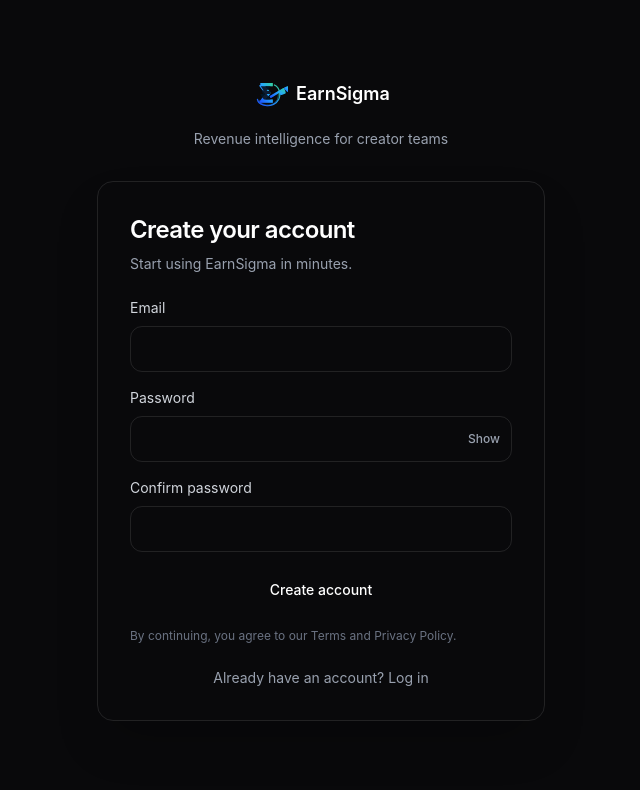
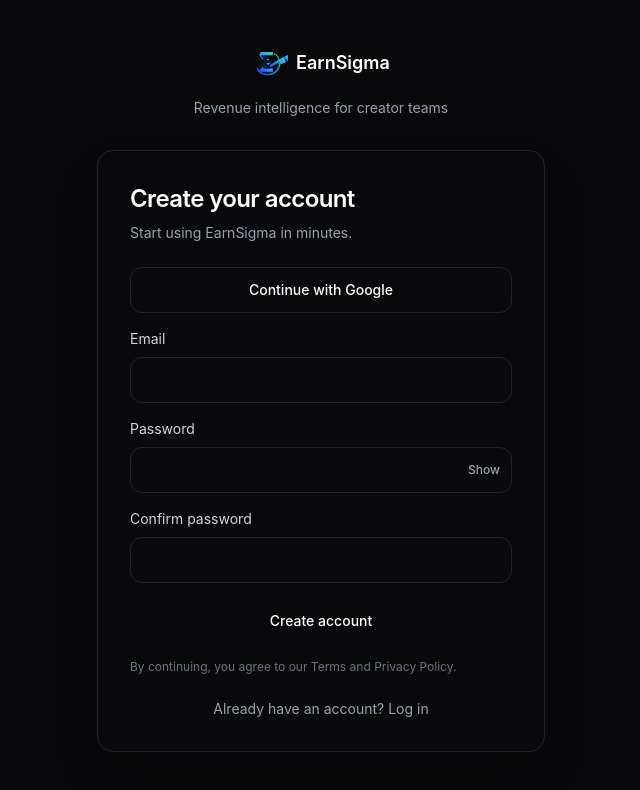
Before and after one commit to Rudolf4265/earnsignal-web, a Next.js app: page /signup in a window 1280 px wide. Shown: the top 790 px of the page, without its empty margins (319-959 px from the left). Built offline with nearby package versions, Linux system fonts and the light colour scheme.

Commit message:
Add Google OAuth sign-in via Supabase Auth

```diff
--- a/app/(auth)/auth/callback/page.tsx
+++ b/app/(auth)/auth/callback/page.tsx
@@ -14,6 +14,7 @@
     let isMounted = true;
 
     const loadSession = async () => {
+      try {
         const { data } = await getSession();
 
         if (!isMounted) {
@@ -24,6 +25,11 @@
           router.replace("/app");
         } else {
           setLoading(false);
+        }
+      } catch {
+        if (isMounted) {
+          setLoading(false);
+        }
       }
     };
 
--- a/app/(auth)/login/page.tsx
+++ b/app/(auth)/login/page.tsx
@@ -5,6 +5,7 @@
 import { useRouter } from "next/navigation";
 import AuthShell from "../_components/auth-shell";
 import { createClient } from "@/src/lib/supabase/client";
+import { signInWithGoogle } from "@/src/lib/supabase/oauth";
 
 export default function LoginPage() {
   const router = useRouter();
@@ -12,7 +13,25 @@
   const [password, setPassword] = useState("");
   const [showPassword, setShowPassword] = useState(false);
   const [loading, setLoading] = useState(false);
+  const [googleLoading, setGoogleLoading] = useState(false);
   const [error, setError] = useState("");
+
+
+  const handleGoogleSignIn = async () => {
+    setError("");
+    setGoogleLoading(true);
+
+    try {
+      await signInWithGoogle();
+    } catch (googleError) {
+      setError(
+        googleError instanceof Error
+          ? googleError.message
+          : "Unable to continue with Google right now. Please try again.",
+      );
+      setGoogleLoading(false);
+    }
+  };
 
   const handleSubmit = async (event: FormEvent<HTMLFormElement>) => {
     event.preventDefault();
@@ -54,6 +73,20 @@
             {error}
           </div>
         )}
+
+        <button
+          type="button"
+          onClick={handleGoogleSignIn}
+          disabled={googleLoading || loading}
+          className="w-full rounded-xl border border-white/10 bg-navy-950 py-3 text-sm font-medium text-white transition hover:border-white/20 disabled:opacity-50"
+        >
+          <span className="inline-flex items-center justify-center">
+            {googleLoading && (
+              <span className="mr-2 h-4 w-4 animate-spin rounded-full border-2 border-white border-t-transparent" />
+            )}
+            {googleLoading ? "Connecting..." : "Continue with Google"}
+          </span>
+        </button>
 
         <label className="block text-sm">
           <span className="mb-2 block text-gray-300">Email</span>
--- a/app/(auth)/signup/page.tsx
+++ b/app/(auth)/signup/page.tsx
@@ -5,6 +5,7 @@
 import { useRouter } from "next/navigation";
 import AuthShell from "../_components/auth-shell";
 import { createClient } from "@/src/lib/supabase/client";
+import { signInWithGoogle } from "@/src/lib/supabase/oauth";
 
 export default function SignupPage() {
   const router = useRouter();
@@ -13,6 +14,7 @@
   const [confirmPassword, setConfirmPassword] = useState("");
   const [showPassword, setShowPassword] = useState(false);
   const [loading, setLoading] = useState(false);
+  const [googleLoading, setGoogleLoading] = useState(false);
   const [error, setError] = useState("");
   const [success, setSuccess] = useState("");
 
@@ -20,6 +22,24 @@
     () => confirmPassword.length > 0 && password !== confirmPassword,
     [confirmPassword, password],
   );
+
+
+  const handleGoogleSignIn = async () => {
+    setError("");
+    setSuccess("");
+    setGoogleLoading(true);
+
+    try {
+      await signInWithGoogle();
+    } catch (googleError) {
+      setError(
+        googleError instanceof Error
+          ? googleError.message
+          : "Unable to continue with Google right now. Please try again.",
+      );
+      setGoogleLoading(false);
+    }
+  };
 
   const handleSubmit = async (event: FormEvent<HTMLFormElement>) => {
     event.preventDefault();
@@ -89,6 +109,20 @@
             .
           </div>
         )}
+
+        <button
+          type="button"
+          onClick={handleGoogleSignIn}
+          disabled={googleLoading || loading}
+          className="w-full rounded-xl border border-white/10 bg-navy-950 py-3 text-sm font-medium text-white transition hover:border-white/20 disabled:opacity-50"
+        >
+          <span className="inline-flex items-center justify-center">
+            {googleLoading && (
+              <span className="mr-2 h-4 w-4 animate-spin rounded-full border-2 border-white border-t-transparent" />
+            )}
+            {googleLoading ? "Connecting..." : "Continue with Google"}
+          </span>
+        </button>
 
         <label className="block text-sm">
           <span className="mb-2 block text-gray-300">Email</span>
--- /dev/null
+++ b/src/lib/supabase/oauth.ts
@@ -0,0 +1,26 @@
+import { createClient } from "./client";
+
+export async function signInWithGoogle(redirectTo?: string): Promise<void> {
+  let supabase;
+
+  try {
+    supabase = await createClient();
+  } catch {
+    throw new Error(
+      "Supabase client not available. Install @supabase/supabase-js and set NEXT_PUBLIC_SUPABASE_URL/NEXT_PUBLIC_SUPABASE_ANON_KEY.",
+    );
+  }
+
+  const origin = typeof window !== "undefined" ? window.location.origin : "";
+  const finalRedirectTo = redirectTo ?? `${origin}/auth/callback`;
+  const { error } = await supabase.auth.signInWithOAuth({
+    provider: "google",
+    options: {
+      redirectTo: finalRedirectTo,
+    },
+  });
+
+  if (error) {
+    throw error;
+  }
+}
```
Also changed, not shown: 1 other file (tests, documents, lock files or other folders). Lines whose indentation alone changed are shown as unchanged.
